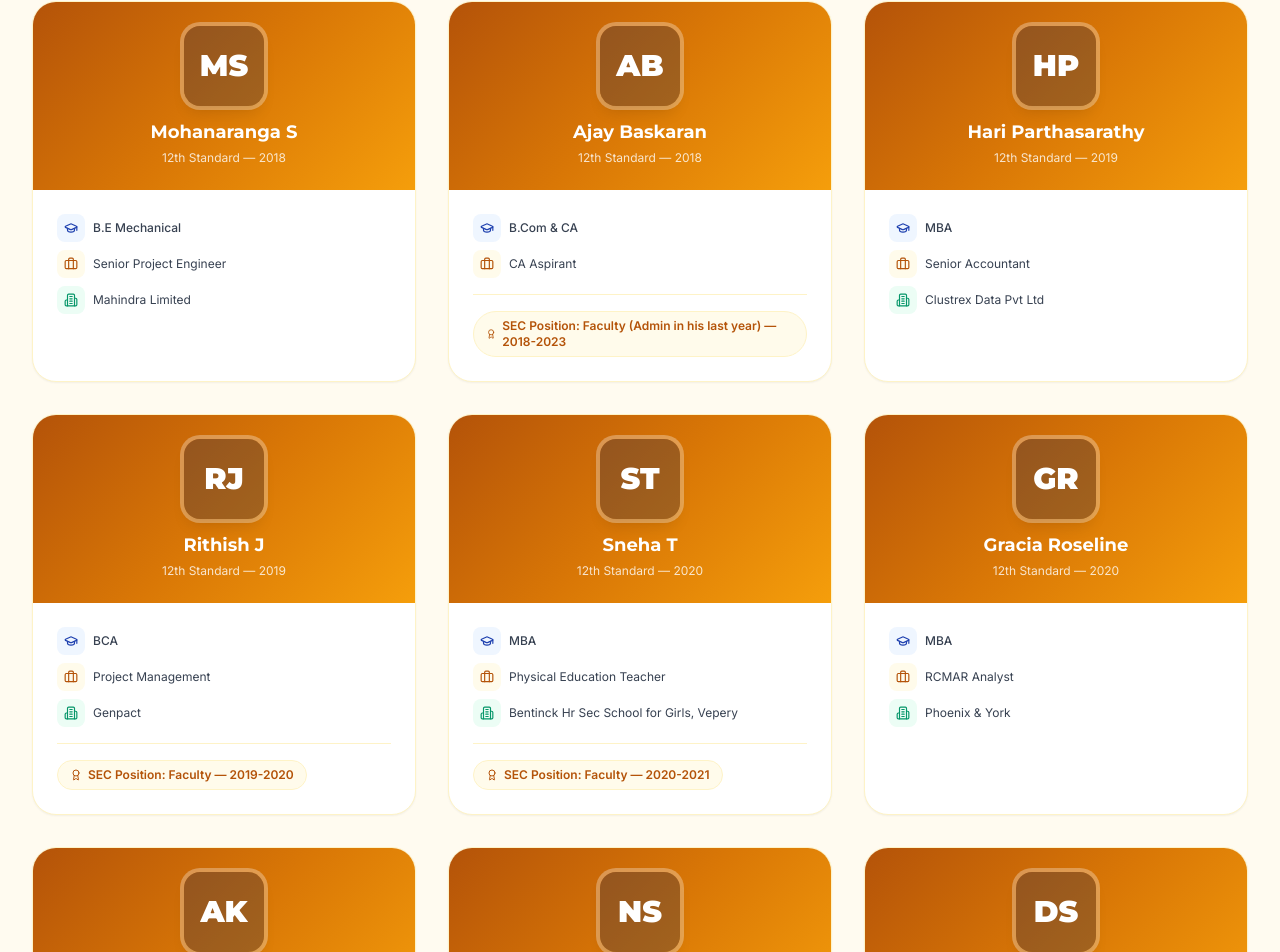
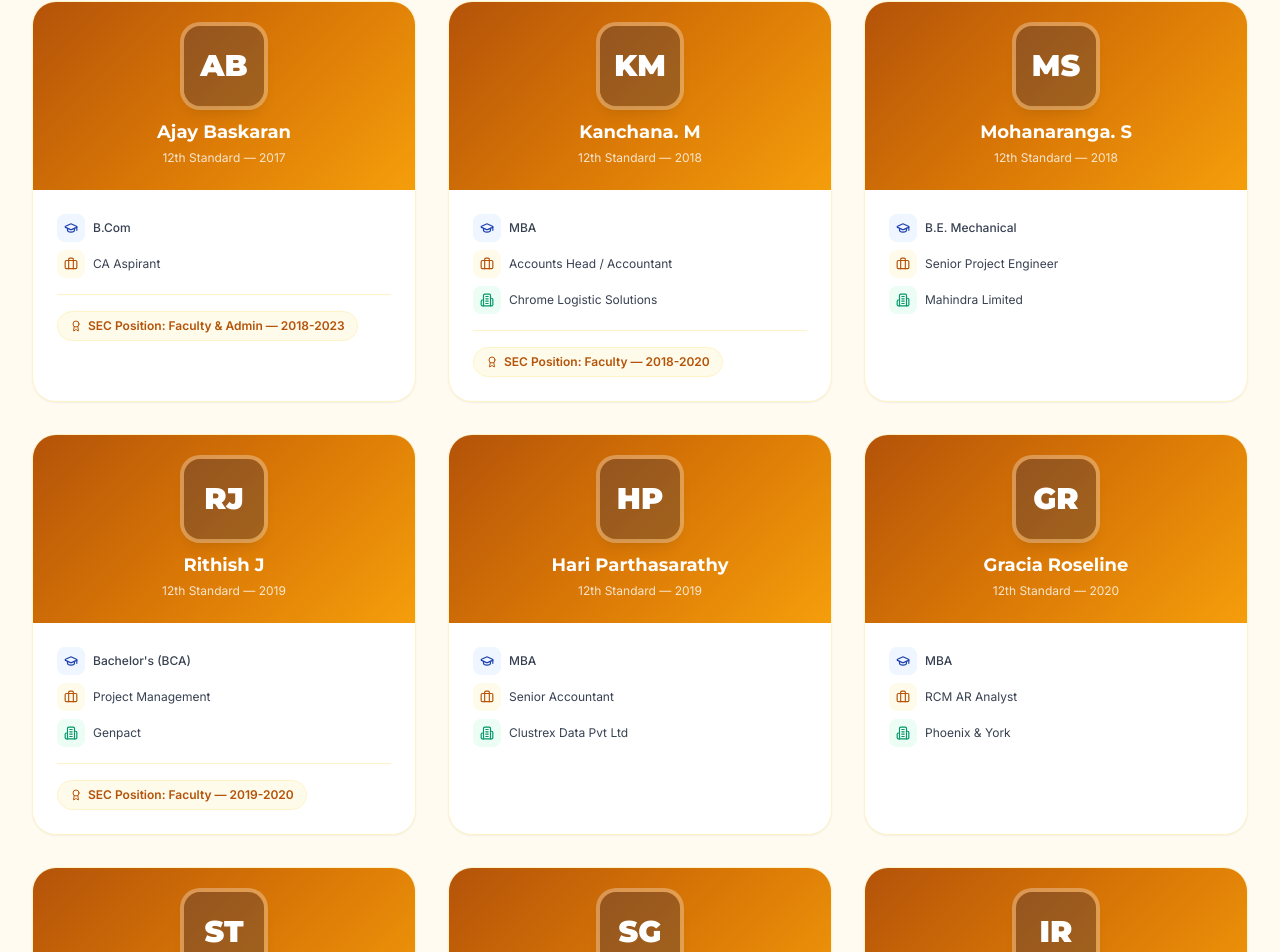
Before and after one commit to siddhikshaeducationcare-web/siddhiksha-edu, a Next.js app: page /alumni in a window 1280 px wide. Shown: the part 1431-2383 px from the top of the page. Built offline with nearby package versions, Linux system fonts and the light colour scheme.

Commit message:
Update alumni array

```diff
--- a/src/app/alumni/page.tsx
+++ b/src/app/alumni/page.tsx
@@ -22,16 +22,26 @@ const alumni = [
   },
   {
     id: "2",
+    name: "Anith Kannan",
+    batch_year: "12th Standard — 2015",
+    qualification: "MBA",
+    position: "Senior Sales Executive",
+    company: "Preethi Appliances",
+    photo_url: null,
+    sec_position: "Faculty — 2015-2020",
+  },
+  {
+    id: "3",
     name: "Vasudevan Chandramohan",
     batch_year: "12th Standard — 2015",
-    qualification: "MSc IT",
+    qualification: "M.Sc. IT",
     position: "QA Testing Engineer",
     company: "NETMEDS Marketplace Limited",
     photo_url: null,
     sec_position: "Faculty — 2017-2019",
   },
   {
-    id: "3",
+    id: "4",
     name: "Santhosh Kannan",
     batch_year: "12th Standard — 2015",
     qualification: "MBM Finance",
@@ -41,7 +51,7 @@ const alumni = [
     sec_position: "Faculty — 2015-2016",
   },
   {
-    id: "4",
+    id: "5",
     name: "S. Srinivasan",
     batch_year: "12th Standard — 2017",
     qualification: "MBA",
@@ -51,8 +61,8 @@ const alumni = [
     sec_position: "Faculty — 2018-2021",
   },
   {
-    id: "5",
-    name: "Nagar Krishna",
+    id: "6",
+    name: "Naga Krishna C",
     batch_year: "12th Standard — 2017",
     qualification: "B.Com",
     position: "Coordinator",
@@ -61,8 +71,18 @@ const alumni = [
     sec_position: "Faculty — 2018-2021",
   },
   {
-    id: "6",
-    name: "Kanchana M",
+    id: "7",
+    name: "Ajay Baskaran",
+    batch_year: "12th Standard — 2017",
+    qualification: "B.Com",
+    position: "CA Aspirant",
+    company: "",
+    photo_url: null,
+    sec_position: "Faculty & Admin — 2018-2023",
+  },
+  {
+    id: "8",
+    name: "Kanchana. M",
     batch_year: "12th Standard — 2018",
     qualification: "MBA",
     position: "Accounts Head / Accountant",
@@ -71,27 +91,27 @@ const alumni = [
     sec_position: "Faculty — 2018-2020",
   },
   {
-    id: "7",
-    name: "Mohanaranga S",
+    id: "9",
+    name: "Mohanaranga. S",
     batch_year: "12th Standard — 2018",
-    qualification: "B.E Mechanical",
+    qualification: "B.E. Mechanical",
     position: "Senior Project Engineer",
     company: "Mahindra Limited",
     photo_url: null,
     sec_position: null,
   },
   {
-    id: "8",
-    name: "Ajay Baskaran",
-    batch_year: "12th Standard — 2018",
-    qualification: "B.Com & CA",
-    position: "CA Aspirant",
-    company: null,
+    id: "10",
+    name: "Rithish J",
+    batch_year: "12th Standard — 2019",
+    qualification: "Bachelor's (BCA)",
+    position: "Project Management",
+    company: "Genpact",
     photo_url: null,
-    sec_position: "Faculty (Admin in his last year) — 2018-2023",
+    sec_position: "Faculty — 2019-2020",
   },
   {
-    id: "9",
+    id: "11",
     name: "Hari Parthasarathy",
     batch_year: "12th Standard — 2019",
     qualification: "MBA",
@@ -101,48 +121,48 @@ const alumni = [
     sec_position: null,
   },
   {
-    id: "10",
-    name: "Rithish J",
-    batch_year: "12th Standard — 2019",
-    qualification: "BCA",
-    position: "Project Management",
-    company: "Genpact",
-    photo_url: null,
-    sec_position: "Faculty — 2019-2020",
-  },
-  {
-    id: "11",
-    name: "Sneha T",
-    batch_year: "12th Standard — 2020",
-    qualification: "MBA",
-    position: "Physical Education Teacher",
-    company: "Bentinck Hr Sec School for Girls, Vepery",
-    photo_url: null,
-    sec_position: "Faculty — 2020-2021",
-  },
-  {
     id: "12",
     name: "Gracia Roseline",
     batch_year: "12th Standard — 2020",
     qualification: "MBA",
-    position: "RCMAR Analyst",
+    position: "RCM AR Analyst",
     company: "Phoenix & York",
     photo_url: null,
     sec_position: null,
   },
   {
     id: "13",
-    name: "Anith Kannan",
+    name: "Sneha. T",
     batch_year: "12th Standard — 2020",
     qualification: "MBA",
-    position: "Senior Sales Executive",
-    company: "Preethi Appliances",
+    position: "Physical Education Teacher",
+    company: "Bentinck Hr. Sec. School for Girls, Vepery",
     photo_url: null,
-    sec_position: "Faculty — 2015-2020",
+    sec_position: "Faculty — 2020-2021",
   },
   {
     id: "14",
-    name: "Nandha Kumaran S",
+    name: "Subhiksha Ganesh",
+    batch_year: "12th Standard — 2021",
+    qualification: "B.Com",
+    position: "Operational Specialist",
+    company: "Citi Bank",
+    photo_url: null,
+    sec_position: null,
+  },
+  {
+    id: "15",
+    name: "Indumathi Raman",
+    batch_year: "12th Standard — 2021",
+    qualification: "B.Sc. Nursing",
+    position: "Nurse",
+    company: "Rela Hospital",
+    photo_url: null,
+    sec_position: "Faculty — 2021-2025",
+  },
+  {
+    id: "16",
+    name: "Nandha Kumaran. S",
     batch_year: "12th Standard — 2021",
     qualification: "B.Com (Hons.)",
     position: "Accounts Executive",
@@ -151,7 +171,7 @@ const alumni = [
     sec_position: null,
   },
   {
-    id: "15",
+    id: "17",
     name: "Dhanushkumar S",
     batch_year: "12th Standard — 2021",
     qualification: "B.A., B.E.",
@@ -161,42 +181,22 @@ const alumni = [
     sec_position: null,
   },
   {
-    id: "16",
+    id: "18",
     name: "Mohammed Rihaan M",
     batch_year: "12th Standard — 2021",
-    qualification: "B.E Automation Engineering",
+    qualification: "B.E. Automation Engineering",
     position: "Software Developer",
     company: "Tata Consultancy Services (TCS)",
     photo_url: null,
     sec_position: null,
   },
   {
-    id: "17",
-    name: "Subhiksha Ganesh",
-    batch_year: "12th Standard — 2021",
-    qualification: "B.Com",
-    position: "Operational Specialist",
-    company: "Citi Bank",
-    photo_url: null,
-    sec_position: null,
-  },
-  {
-    id: "18",
-    name: "Indumathi Raman",
-    batch_year: "12th Standard — 2021",
-    qualification: "BSc Nursing",
-    position: "Nurse",
-    company: "Rela Hospital",
-    photo_url: null,
-    sec_position: "Faculty — 2021-2025",
-  },
-  {
     id: "19",
     name: "Radhika R",
     batch_year: "12th Standard — 2022",
-    qualification: "M.Sc Psychology",
+    qualification: "M.Sc. Psychology",
     position: "Student",
-    company: null,
+    company: "",
     photo_url: null,
     sec_position: "Faculty — 2022-2025",
   },
@@ -204,9 +204,9 @@ const alumni = [
     id: "20",
     name: "Lokesh S",
     batch_year: "12th Standard — 2022",
-    qualification: "B.E Cyber Security",
+    qualification: "B.E. Cyber Security",
     position: "Student",
-    company: null,
+    company: "",
     photo_url: null,
     sec_position: "Faculty — 2022-2023",
   },
```
